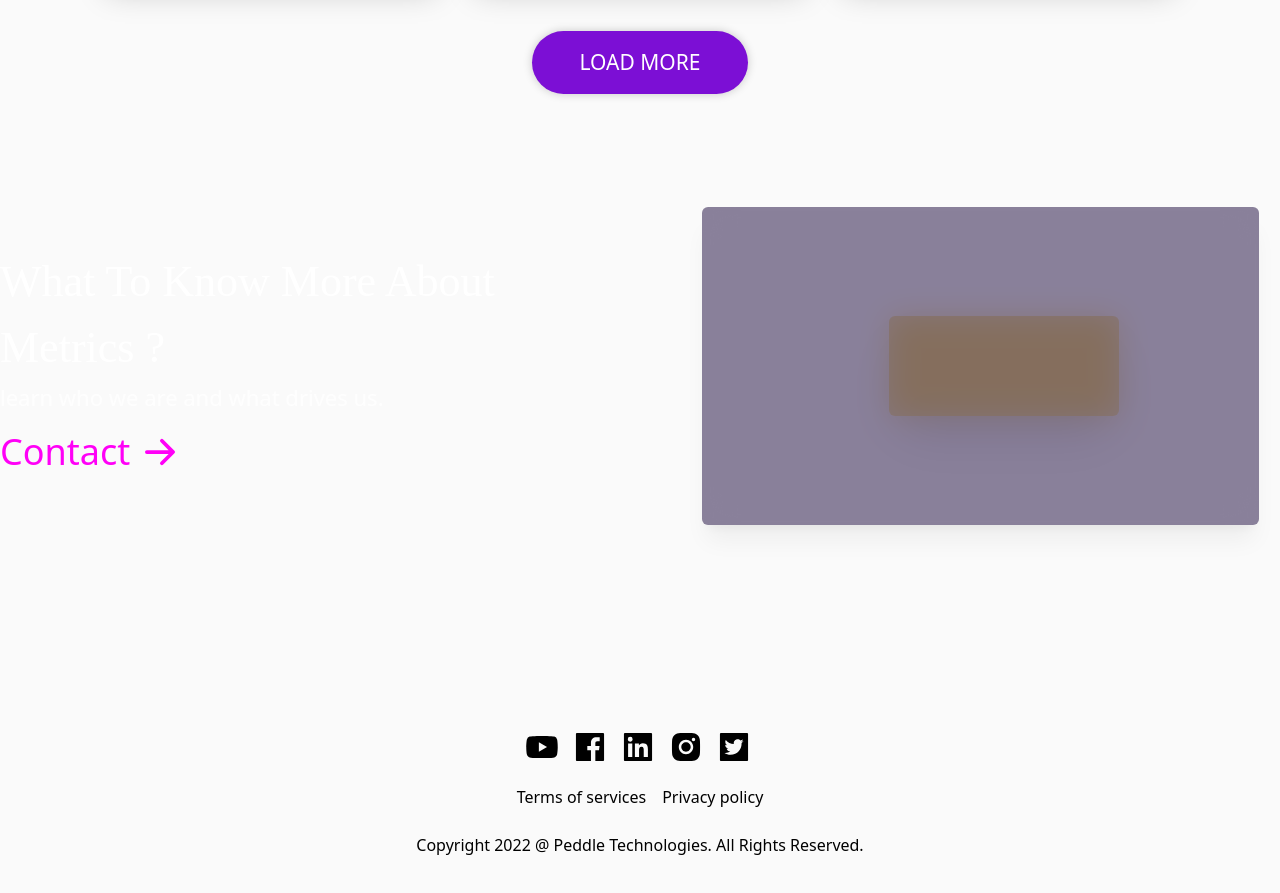
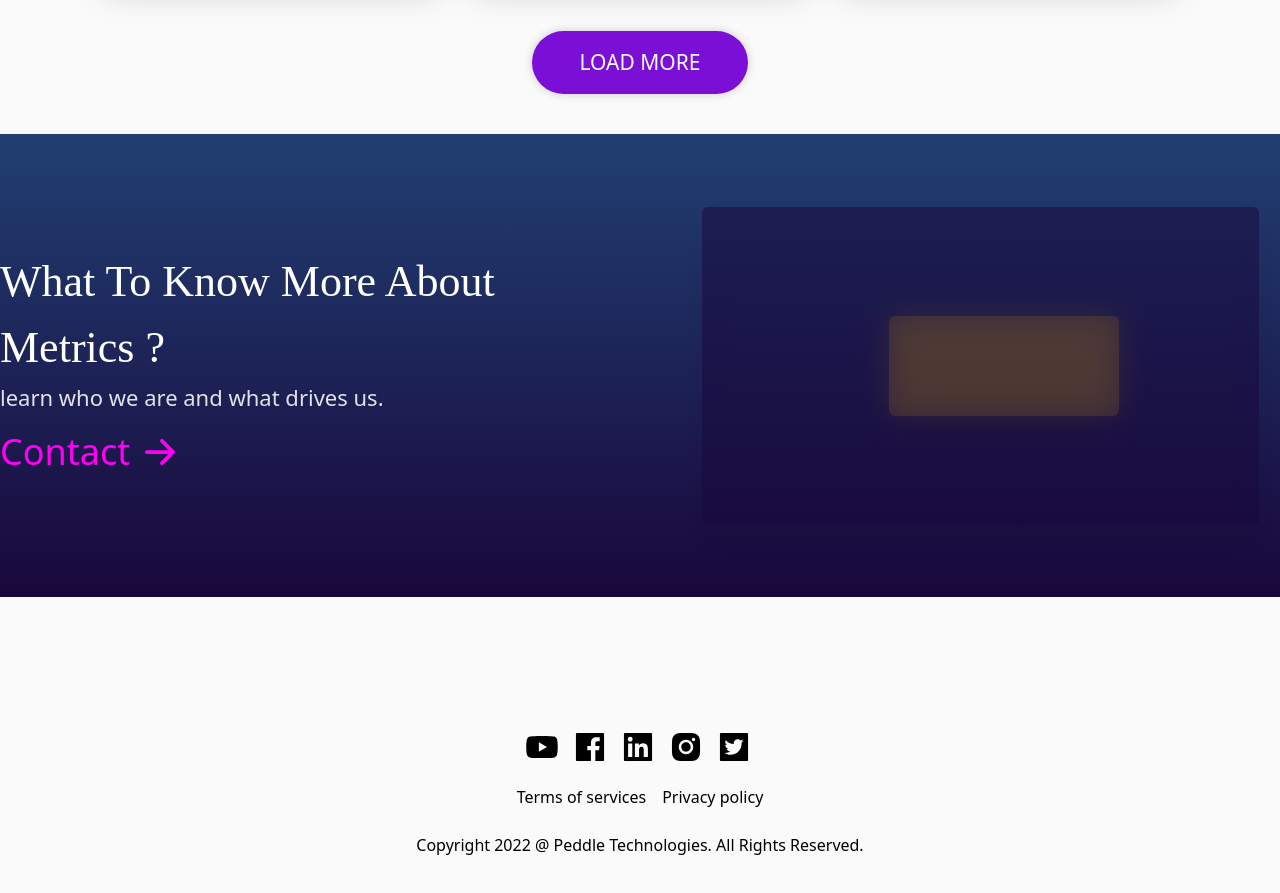
Before and after one commit to Ayomikuolatunji/paddle-frontend-assessment, a Next.js app: page /blog in a window 1280 px wide. Shown: the part 3260-4153 px from the top of the page. Built offline with nearby package versions, Linux system fonts and the light colour scheme.

Commit message:
still on whyUs

```diff
--- a/components/footer/Footer.tsx
+++ b/components/footer/Footer.tsx
@@ -1,5 +1,6 @@
 import { useRouter } from 'next/router'
 import React from 'react'
+import { IconManifest, icons } from 'react-icons'
 import {AiFillYoutube,AiFillFacebook,AiFillLinkedin,AiFillInstagram,AiFillTwitterSquare} from "react-icons/ai"
 
 
@@ -10,8 +11,8 @@ const Footer:React.FC = () => {
    const recentYear=new Date().getFullYear()
    const router=useRouter()
 
-  function iconFunc(){
-    return  [
+
+     const icons= [
       {icon: <AiFillYoutube className='text-4xl ml-3'/>},
       {icon:  <AiFillFacebook className="text-4xl ml-3"/>},
       {icon: <AiFillLinkedin className='text-4xl ml-3'/>},
@@ -19,16 +20,15 @@ const Footer:React.FC = () => {
       {icon:  <AiFillTwitterSquare className='text-4xl ml-3'/>}
     ]
 
-  }
+
   return (
     <div className='mt-24 w-full h-[200px] flex justify-center items-center flex-col'>
         <div className="social-icons flex my-5 mr-4">
-             <AiFillYoutube className='text-4xl ml-3'/>
-             <AiFillFacebook className="text-4xl ml-3"/>
-             <AiFillLinkedin className='text-4xl ml-3'/>
-             <AiFillInstagram className='text-4xl ml-3'/>
-             <AiFillTwitterSquare className='text-4xl ml-3'/>
+          {icons.map((icon,index)=>{
+                return <span key={index}>{icon.icon}</span>
+          })}
         </div>
+
         <div className="term-service mb-6">
             <span className='mr-4'>Terms of services</span>
             <span className=''>Privacy policy</span>
--- a/components/know-more/KnowMore.tsx
+++ b/components/know-more/KnowMore.tsx
@@ -12,7 +12,10 @@ const KnowMore:React.FC= () => {
 
   return (
     <div className={`grid sm:grid-cols-2 grid-cols-1  h-[463px] mb-20 w-full
-    sm:px-0 px-2 ${router.asPath==="/about"? "bg-gradient-to-r from-[#213F72] to-[#213F72] " :"bg-gradient-to-b from-[#213F72]to-[#19073B]"}`}>
+    sm:px-0 px-2
+     ${router.asPath==="/about"? "bg-gradient-to-r from-[#213F72] to-[#213F72] " :
+     router.asPath==="/blog" ?"bg-gradient-to-b from-[#213F72] to-[#19073B]"
+     :" bg-gradient-to-b from-[#213F72]to-[#19073B] "}`}>
         <div className="content flex justify-center flex-col h-[inherent] items-center">
            <div className='text-left'>
                 <h1 className="text-[#FFFFFF] text-[44px] capitalize opacity-[1] font-medium font-[poppins] tracking-normal">what to know more about Metrics ?
```
